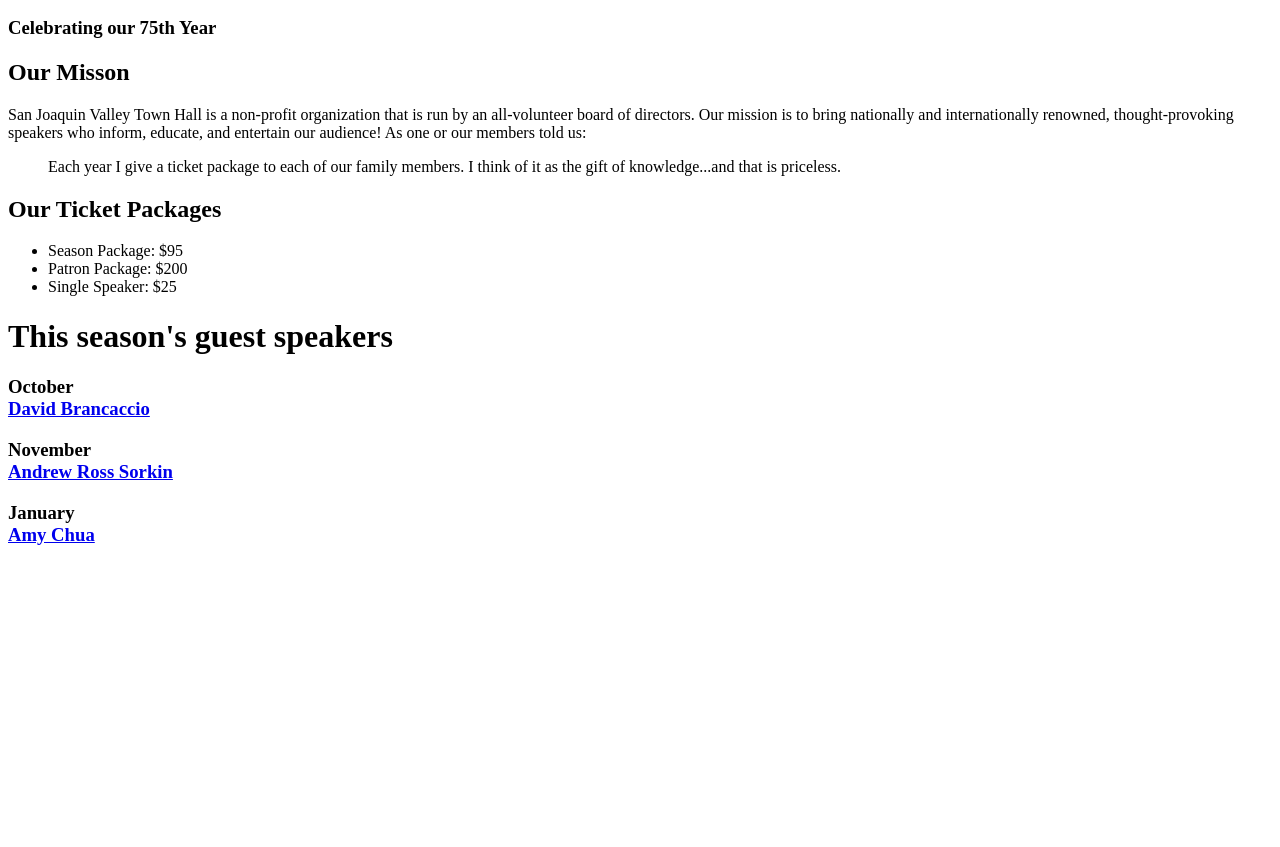
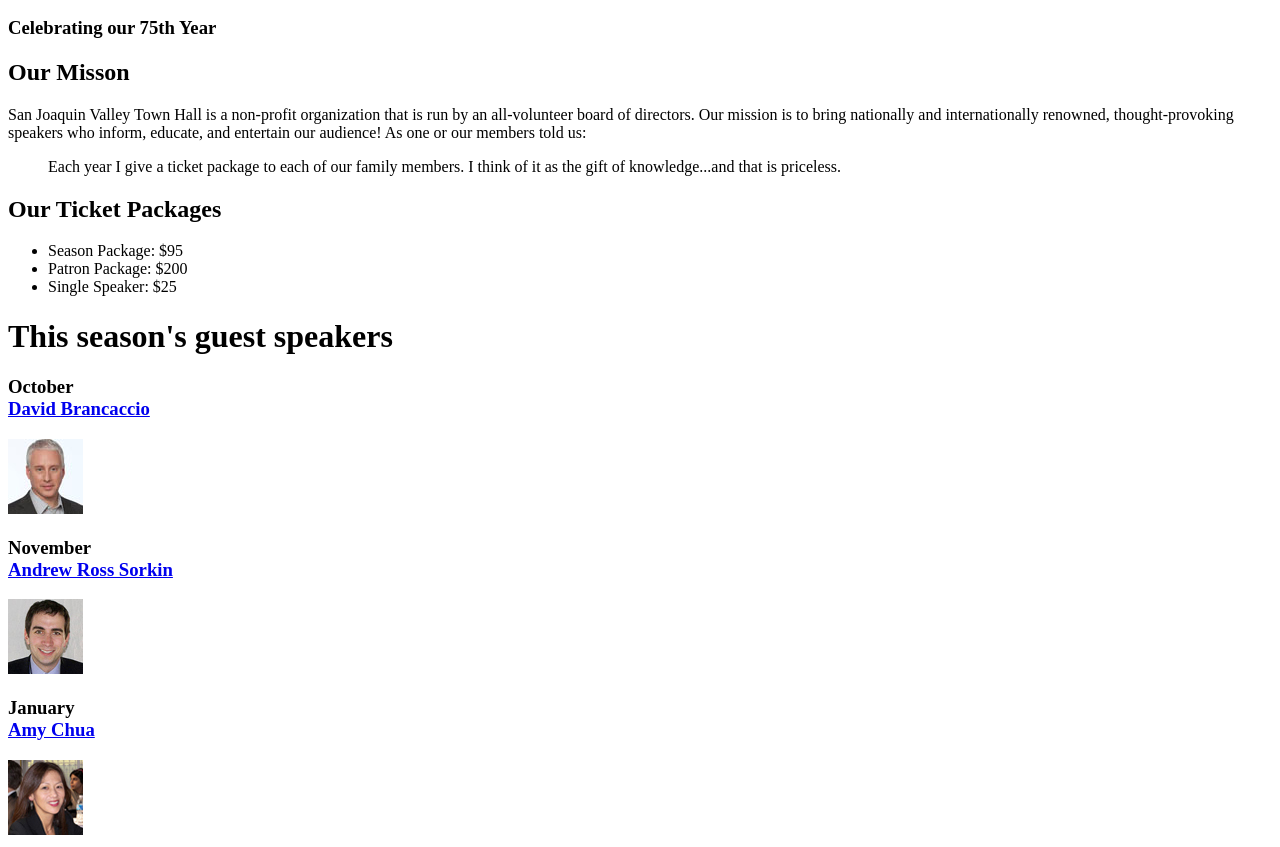
Before and after one commit to FilMan17/A05, a plain HTML site: page index.html in a window 1280 px wide. Shown: the part 142-989 px from the top of the page. Before the commit the page ends 800 px from the top, so only its background shows below. Drawn offline with Linux system fonts and the light colour scheme.

Commit message:
changes made to index.html

```diff
--- a/index.html
+++ b/index.html
@@ -22,8 +22,11 @@
         </ul>
         <h1>This season's guest speakers</h1>
         <h3>October<br><a href="speakers/brancaccio.html">David Brancaccio</a></h3>
+        <img src="images/brancaccio75.jpg" alt="David Brancaccio" style="height: 75px">
         <h3>November<br><a href="speakers/sorkin.html">Andrew Ross Sorkin</a></h3>
+        <img src="images/sorkin75.jpg" alt="Andrew Ross Sorkin" style="height: 75px">
         <h3>January<br><a href="speakers/chua.html">Amy Chua</a></h3>
+        <img src="images/chua75.jpg" alt="Amy Chua" style="height: 75px">
     </main>
 </body>
 <footer>
```
